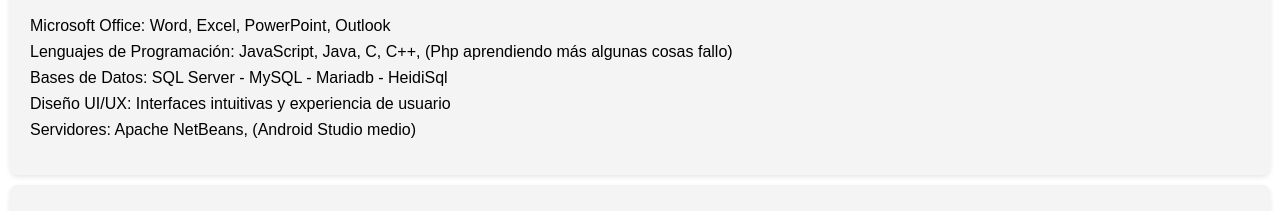
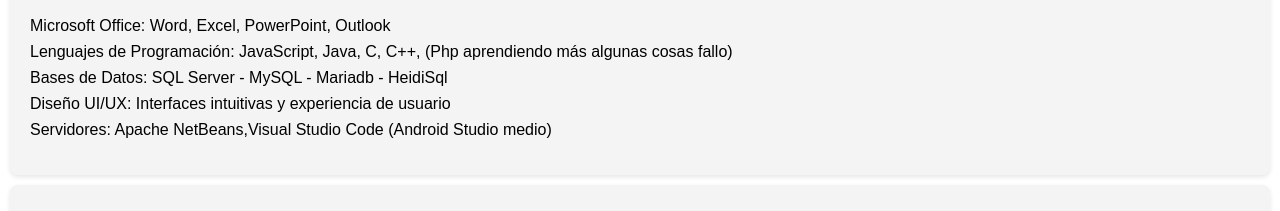
Before and after one commit to Luisa2912/curriculum-vitae, a plain HTML site: page index.html in a window 1280 px wide. Shown: the part 928-1139 px from the top of the page. Drawn offline with Linux system fonts and the light colour scheme.

Commit message:
Update index.html

```diff
--- a/index.html
+++ b/index.html
@@ -43,7 +43,7 @@
             <li>Lenguajes de Programación: JavaScript, Java, C, C++, (Php aprendiendo más algunas cosas fallo)</li>
             <li>Bases de Datos: SQL Server - MySQL - Mariadb - HeidiSql</li>
             <li>Diseño UI/UX: Interfaces intuitivas y experiencia de usuario</li>
-            <li>Servidores: Apache NetBeans, (Android Studio medio)</li>
+            <li>Servidores: Apache NetBeans,Visual Studio Code (Android Studio medio)</li>
         </ul>
     </section>
 
```
